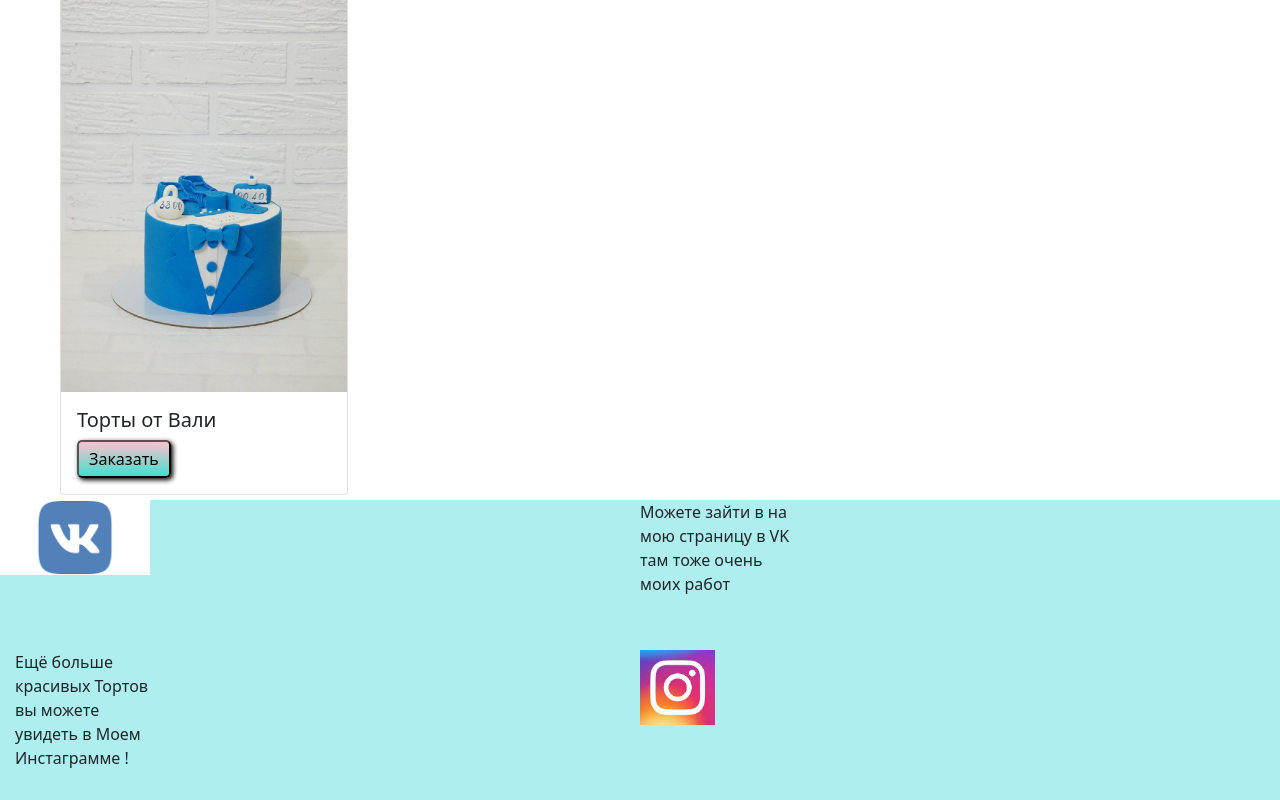
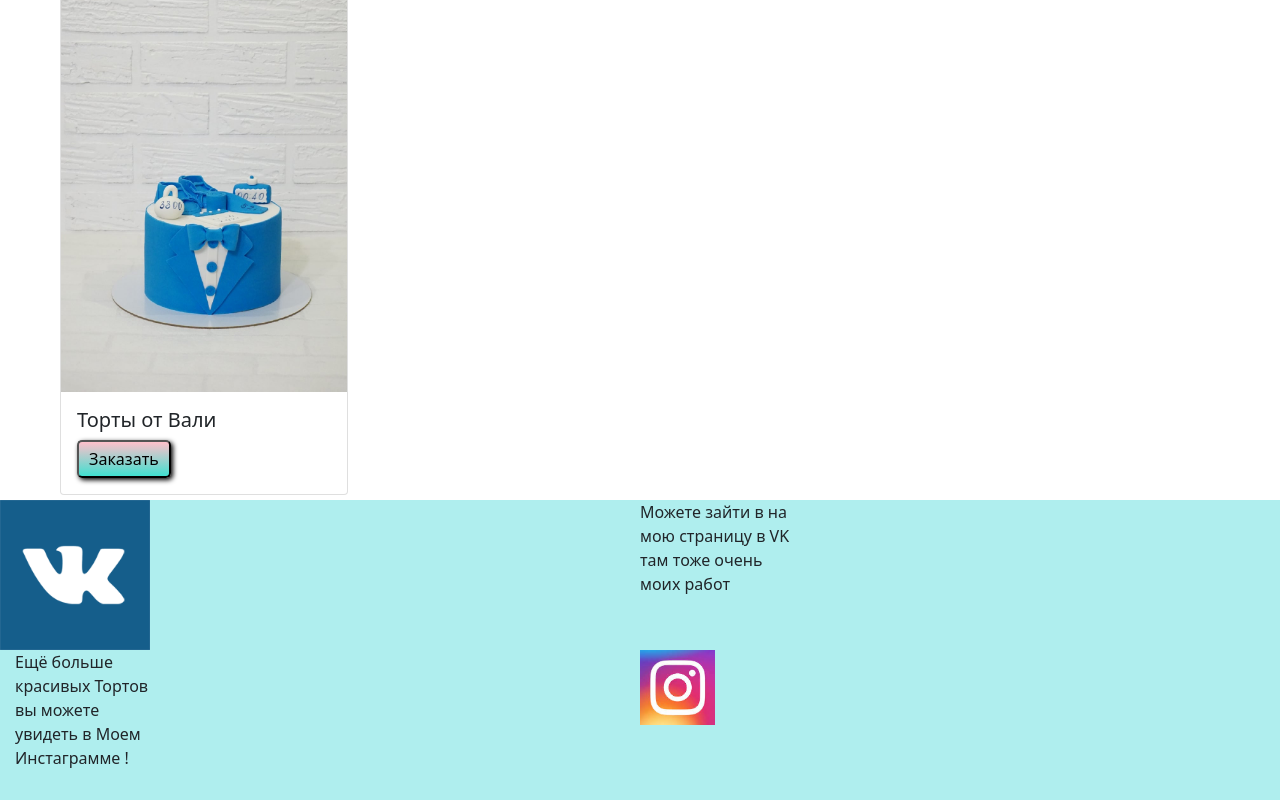
Before and after one commit to sergeianip20/rop, a Next.js app: page /secon in a window 1280 px wide. Shown: the part 3552-4352 px from the top of the page. Built offline with nearby package versions, Linux system fonts and the light colour scheme.

Commit message:
Update secon.js

```diff
--- a/pages/secon.js
+++ b/pages/secon.js
@@ -5,7 +5,7 @@ import Link from 'next/link'
 import Image from 'next/image'
 import Tort1 from '../public/Tort1.jpg'
 import Profile from '../public/Profile.jpg'
-import Vk from '../public/vk.png'
+import Vc from '../public/Vc.png'
 import Inst from '../public/inst.jpg'
 import Tort from '../public/Tort.jpg'
 import {useState, useEffect} from 'react'
@@ -240,7 +240,7 @@ placeholder="напишите имя"/>
 <div className={s.item}>
 <div className = {s.vk_items}>
 <a href="https://vk.com/valpop87">
-<Image src={Vk} layout="intrinsic"/>
+<Image src={Vc} layout="intrinsic"/>
 </a>
 </div>
 
```
